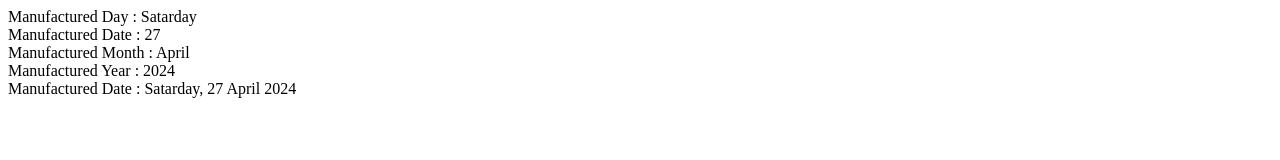
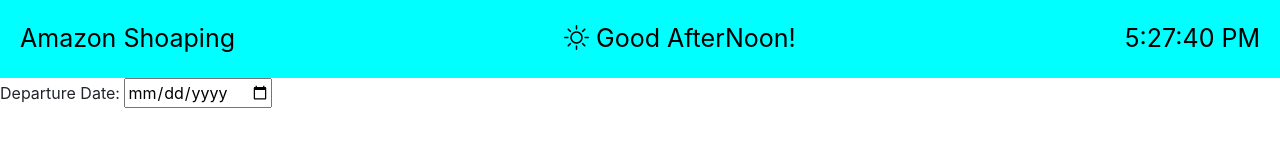
Before and after one commit to premprakashIT/Date-Datatype, a plain HTML site: page public/index.html in a window 1280 px wide. Drawn offline with nearby package versions, Linux system fonts and the light colour scheme.

Commit message:
Assignment completed

```diff
--- a/public/index.html
+++ b/public/index.html
@@ -1,12 +1,92 @@
-<script>
-    let mfd = new Date("2024-04-27");
-    let month=["Jan","Feb","March","April","May","June","July","Agust","Sep","Oct","NOv","Dec"];
-    let day=["Sunday","Monday","Tuesday","Wednesday","Thursday","Friday","Satarday"];
-    document.write(`
-    Manufactured Day : ${day[mfd.getDay()]}<br>
-    Manufactured Date : ${mfd.getDate()}<br>
-    Manufactured Month : ${month[mfd.getMonth()]}<br>
-    Manufactured Year : ${mfd.getFullYear()}<br>
-    Manufactured Date : ${day[mfd.getDay()]}, ${mfd.getDate()} ${month[mfd.getMonth()]} ${mfd.getFullYear()}
-`);
-</script>
+<!doctype html>
+<html>
+    <head>
+        <title>Time and Date methods</title>
+        <link rel="Stylesheet" href="/node_modules/bootstrap-icons/font/bootstrap-icons.css">
+        <link rel="Stylesheet" href="/node_modules/bootstrap/dist/css/bootstrap.css">
+        <!-- <link href="https://cdn.jsdelivr.net/npm/bootstrap@5.3.3/dist/css/bootstrap.min.css" rel="stylesheet" integrity="sha384-QWTKZyjpPEjISv5WaRU9OFeRpok6YctnYmDr5pNlyT2bRjXh0JMhjY6hW+ALEwIH" crossorigin="anonymous"> -->
+
+        <script>
+            //     let mfd = new Date();
+            //     let month=["Jan","Feb","March","April","May","June","July","Agust","Sep","Oct","NOv","Dec"];
+            //     let day=["Sunday","Monday","Tuesday","Wednesday","Thursday","Friday","Satarday"];
+            //    // document.write(mfd.getDate());
+            //   //  document.write(getDate());
+            //      document.write(`
+            //     Manufactured Day : ${day[mfd.getDay()]}<br>
+            //     Manufactured Date : ${mfd.getDate()}<br>
+            //     Manufactured Month : ${month[mfd.getMonth()]}<br>
+            //     Manufactured Year : ${mfd.getFullYear()}<br>
+            //     Manufactured Date : ${day[mfd.getDay()]}, ${mfd.getDate()} ${month[mfd.getMonth()]} ${mfd.getFullYear()}
+            //  `);
+
+            function clock(){
+                var now = new Date();
+                document.getElementById("time").innerHTML=now.toLocaleTimeString();
+            }
+           function bodyload(){
+                setInterval(clock, 1000);
+                var now = new Date();
+                var icon= document.getElementById("icon");
+                var msg= document.getElementById("msg");
+                var hour=now.getHours();
+                if(hour>0 && hour<12)
+                {
+                    msg.innerHTML="Good Morning";
+                    icon.className="bi bi-brightness-alt-high";
+                }else if(hour>=13 && hour<=17)
+                {
+                    msg.innerHTML="Good AfterNoon!";
+                    icon.className="bi bi-brightness-high";
+                }else{
+                    msg.innerHTML="Good Evening";
+                    icon.className="bi bi-cloud-sun-fill";
+                }
+
+
+
+            }
+            function DateChanged(){
+                var departure= new Date(document.getElementById("txtDate").value);
+                document.querySelector("h2").innerHTML=`Departure Date : ${departure.toLocaleDateString()} `;
+            }
+
+
+            </script>
+            <style>
+                #container{
+                    display: flex;
+                    justify-content: space-between;
+                    font-size: 25px;
+                    color: black;
+                    background-color: aqua;
+                    padding:20px;
+
+
+                }
+            </style>
+
+    </head>
+    <body onload="bodyload()">
+        <div id="container">
+            <span>Amazon Shoaping</span>
+
+            <span>
+                <span id="icon"></span>
+                <span id="msg"></span>
+
+            </span>
+            <span id="time"></span>
+
+        </div>
+
+        Departure Date:
+        <input type="date" id="txtDate" onchange="DateChanged()">
+        <br>
+        <h2></h2>
+
+
+
+
+    </body>
+</html>
```
Also changed, not shown: public/index2.html (added, +48 -0 lines).
